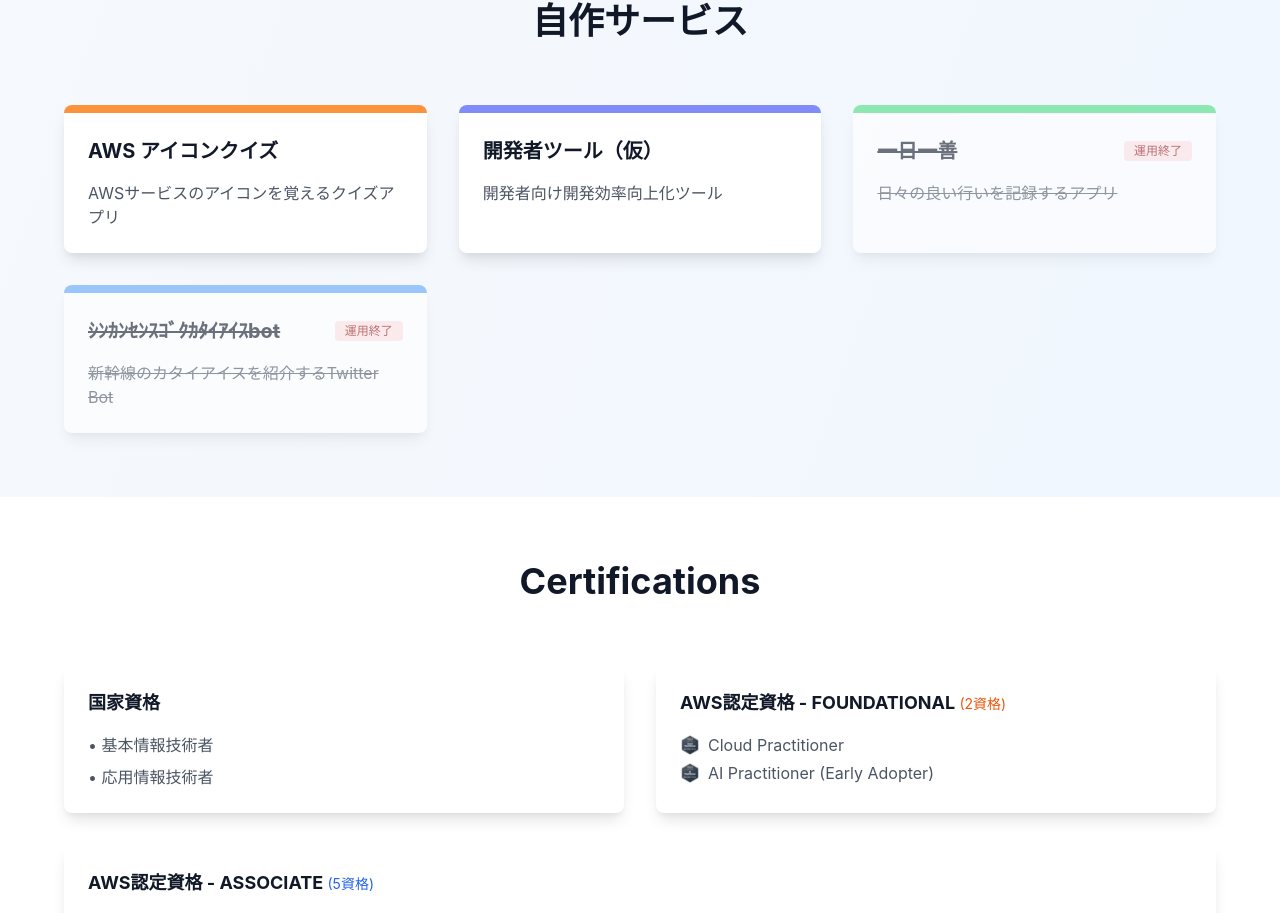
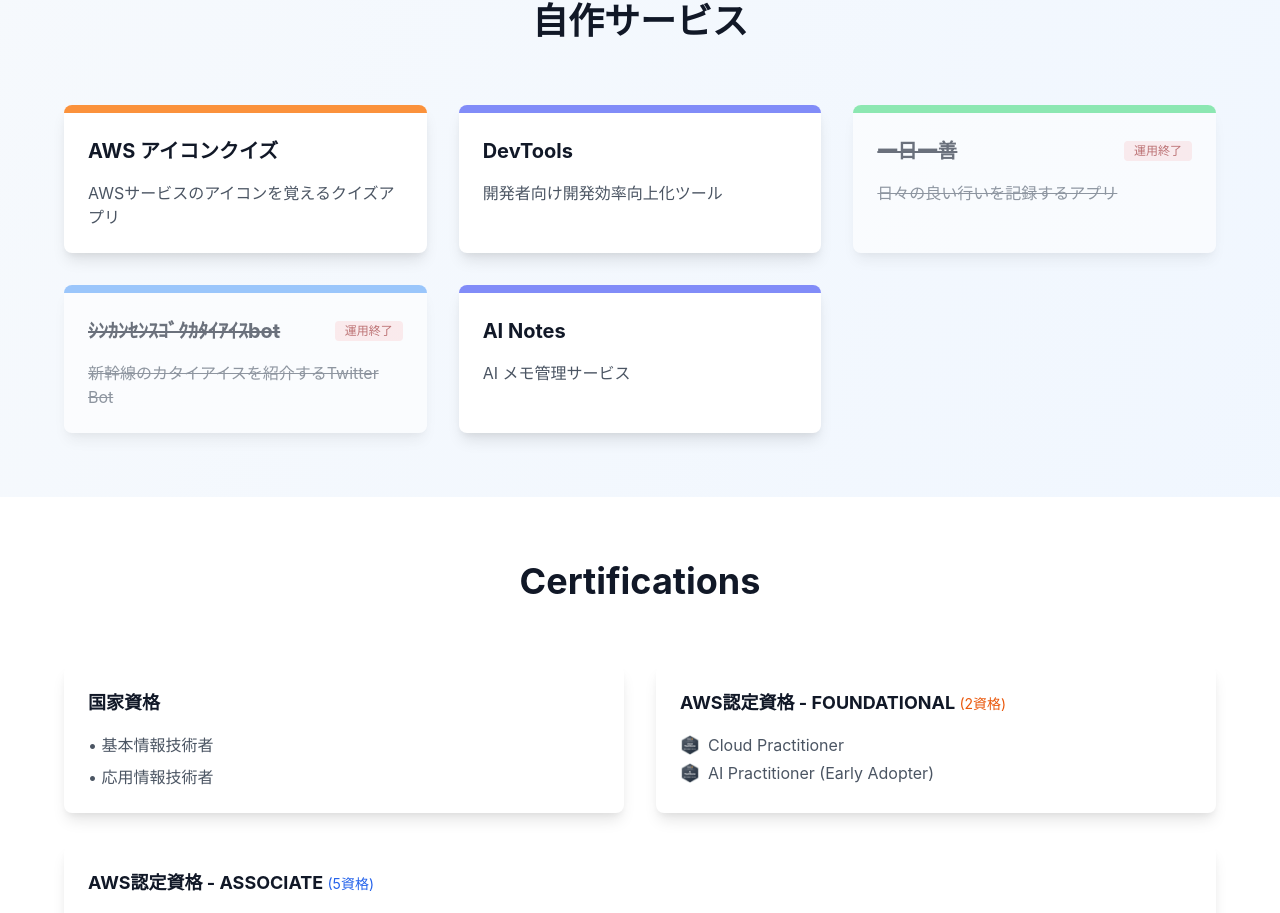
Before and after one commit to kter/portfolio-cms-site, a Nuxt app: page / in a window 1280 px wide. Shown: the part 1859-2772 px from the top of the page. Built offline with nearby package versions, Linux system fonts and the light colour scheme; grey boxes are pictures that could not be loaded.

Commit message:
add services

```diff
--- a/pages/index.vue
+++ b/pages/index.vue
@@ -158,7 +158,7 @@
 
           <a href="https://devtools.site/" target="_blank" class="card hover:scale-105 transition-transform">
             <div class="h-2 bg-indigo-400 rounded-t-lg -mt-6 -mx-6 mb-6"></div>
-            <h3 class="text-xl font-bold text-gray-900 mb-4">開発者ツール（仮）</h3>
+            <h3 class="text-xl font-bold text-gray-900 mb-4">DevTools</h3>
             <p class="text-gray-600">開発者向け開発効率向上化ツール</p>
           </a>
 
@@ -179,6 +179,12 @@
             </div>
             <p class="text-gray-600 line-through">新幹線のカタイアイスを紹介するTwitter Bot</p>
           </div>
+
+          <a href="https://notes.devtools.site/" target="_blank" class="card hover:scale-105 transition-transform">
+            <div class="h-2 bg-indigo-400 rounded-t-lg -mt-6 -mx-6 mb-6"></div>
+            <h3 class="text-xl font-bold text-gray-900 mb-4">AI Notes</h3>
+            <p class="text-gray-600">AI メモ管理サービス</p>
+          </a>
         </div>
       </div>
     </section>
```
